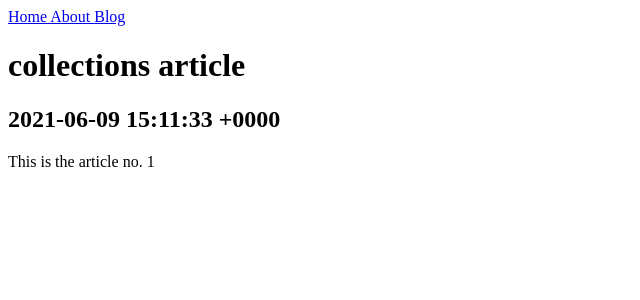
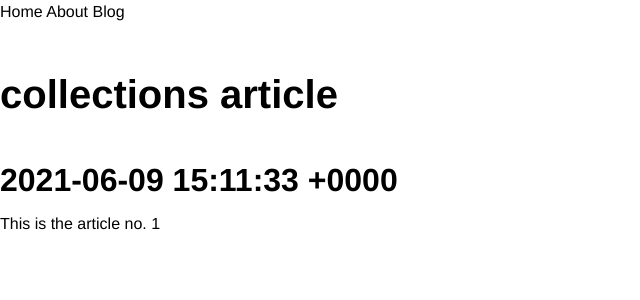
Before and after one commit to j143/web, a Jekyll site: the page built from _articles/article-1.md, in a window 1280 px wide. Shown: the top 300 px of the page, without its empty margins (0-640 px from the left). Built offline with Jekyll 4.4.1, drawn with Linux system fonts in a browser that asks for light colours.

Commit message:
add basic styling

```diff
--- /dev/null
+++ b/_sass/_base.scss
@@ -0,0 +1,38 @@
+// Reset basic elements
+
+* {
+  box-sizing: border-box !important;
+  margin: 0;
+}
+
+// Basic styling
+body {
+  font-family: $page-font-family;
+  font-size: $page-font-size;
+  line-height: 1.5;
+  background-color: #fff;
+}
+
+p {
+  margin-top: 0;
+  margin-bottom: 0.5em;
+}
+
+h1, h2, h3, h4, h5, h6 {
+  margin-top: 1em;
+  margin-bottom: 0.25em;
+}
+
+h1, .h1 { font-size: $h1-size; }
+h2, .h2 { font-size: $h2-size; }
+h4, .h4 { font-size: $h4-size; }
+h6, .h6 { font-size: $h6-size; text-transform: uppercase;}
+
+a {
+  color: inherit;
+  text-decoration: none;
+}
+
+a:hover {
+  text-decoration: underline;
+}
--- /dev/null
+++ b/_sass/_components.scss
@@ -0,0 +1,35 @@
+.prose {
+table {
+    display: block;
+    width: 100%;
+    margin-bottom: 1.5em;
+    overflow: auto;
+
+    // For Firefox to horizontal scroll
+    // wider tables.
+    word-break: normal;
+    word-break: keep-all;
+
+    th {
+      font-weight: bold;
+      text-align: left;
+    }
+
+    th,
+    td {
+      padding: 16px 24px 16px 2px;
+      border-top: 1px solid black;
+      border-bottom: 1px solid black;
+    }
+
+    tr {
+      background-color: #fff;
+      border-top: 1px solid black;
+    }
+
+    tr th {
+      border-top: 2px solid black;
+      border-bottom: 2px solid black;
+    }
+}
+}
--- /dev/null
+++ b/_sass/_theme-white.scss
@@ -0,0 +1,13 @@
+// White theme
+
+// color variables
+$black: #000;
+$red: #E74727;
+
+
+@import
+  "variables",
+  "base",
+  "components",
+  "utilities"
+;
--- /dev/null
+++ b/_sass/_utilities.scss
@@ -0,0 +1,19 @@
+
+/* Margin */
+.mx-auto { margin-left: auto; margin-right: auto; }
+
+.mt-0 { margin-top: 0; }
+.mr-0 { margin-right: 0; }
+.mb-0 { margin-bottom: 0; }
+.ml-0 { margin-left: 0; }
+
+// Link styles for navigation
+.link-primary {
+    font-weight: bold;
+    text-decoration: none !important;
+
+    &:hove {
+        color: pink;
+        text-decoration: none !important;
+    }
+}
--- /dev/null
+++ b/_sass/_variables.scss
@@ -0,0 +1,19 @@
+
+$page-font-family: "Helvetica Neue", Arial, sans-serif;
+$page-font-size: 16px;
+$article-font-size: 20px;
+
+$h1-size: 40px !default;
+$h2-size: 32px !default;
+$h4-size: 20px !default;
+$h6-size: 12px !default;
+
+
+// Default border color
+$border-color: #000 !default;
+
+// Container width
+$container-width: 64em;
+
+// Breakpoint
+$breakpoint-lg: 40em;
--- a/assets/css/styles.scss
+++ b/assets/css/styles.scss
@@ -2,3 +2,4 @@
 # For processing the jekyll
 ---
 @import "main";
+@import "theme-white";
```
Also changed, not shown: README.md.
